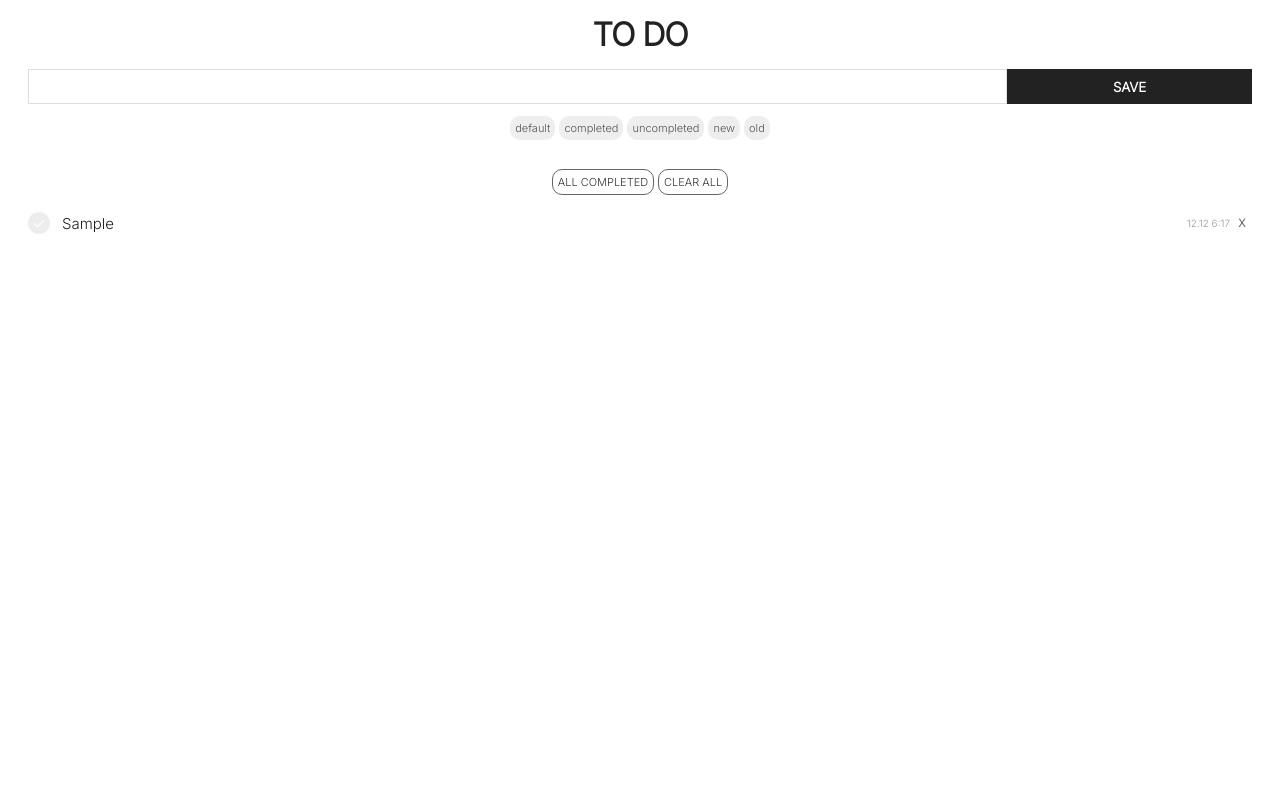
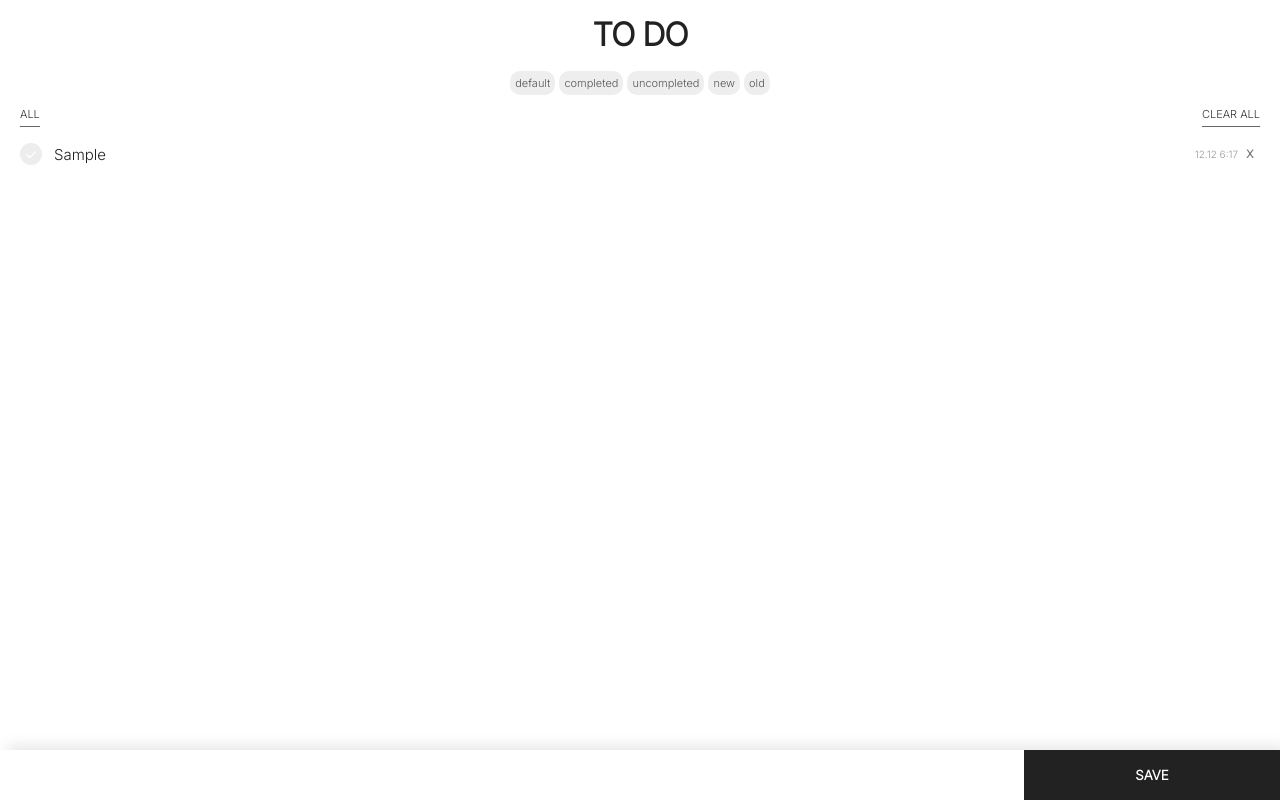
Before and after one commit to jy7123943/practice-recoil, a React (Create React App) app: page / in a window 1280 px wide. Both pictures are taken after typing "Sample" into the empty fields and a click on the button "SAVE". Built offline with nearby package versions, Linux system fonts and the light colour scheme.

Commit message:
Change css style

```diff
--- a/src/feature/App.css
+++ b/src/feature/App.css
@@ -1,3 +1,7 @@
+html, body {
+  margin: 0;
+}
+
 * {
   box-sizing: border-box;
 }
@@ -13,7 +17,7 @@ ul {
 
 h1 {
   text-align: center;
-  margin: 15px 0;
+  margin-bottom: 15px;
   color: #222;
   letter-spacing: -1px;
 }
@@ -27,5 +31,5 @@ input, button {
 }
 
 .container {
-  padding: 0 20px;
+  padding: 15px 20px 50px;
 }
--- a/src/feature/App.tsx
+++ b/src/feature/App.tsx
@@ -8,9 +8,9 @@ function App() {
   return (
     <div className="container">
       <h1>TO DO</h1>
-      <TodoInput />
       <TodoFilter />
       <TodoList />
+      <TodoInput />
     </div>
   );
 }
--- a/src/feature/TodoFilter.css
+++ b/src/feature/TodoFilter.css
@@ -2,7 +2,7 @@
   display: flex;
   justify-content: center;
   align-items: center;
-  margin-bottom: 25px;
+  margin-bottom: 5px;
 }
 
 .filter  button {
--- a/src/feature/TodoInput.css
+++ b/src/feature/TodoInput.css
@@ -1,19 +1,23 @@
 .input-container {
+  position: fixed;
+  left: 0;
+  bottom: 0;
+  width: 100%;
   display: flex;
-  margin-bottom: 10px;
+  box-shadow: 7px -4px 14px 0px rgba(0,0,0,0.1);
 }
 
 .todo-input {
   width: 80%;
-  height: 35px;
+  height: 50px;
   padding: 10px;
   font-size: 18px;
-  border: 1px solid #ddd;
+  border: none;
 }
 
 .save-button {
   width: 20%;
-  height: 35px;
+  height: 50px;
   background: #222;
   color: #fff;
   font-weight: bold;
--- a/src/feature/TodoInput.tsx
+++ b/src/feature/TodoInput.tsx
@@ -46,6 +46,7 @@ function TodoInput() {
 
   return (
     <div className="input-container">
+      <div></div>
       <input
         type='text'
         value={ todoText }
--- a/src/feature/TodoList/TodoController.css
+++ b/src/feature/TodoList/TodoController.css
@@ -1,16 +1,18 @@
 .controller {
   display: flex;
-  justify-content: center;
+  justify-content: space-between;
   align-items: center;
-  margin-bottom: 15px;
+  margin-bottom: 16px;
 }
 
 .controller  button {
-  padding: 5px;
-  margin: 2px;
-  border: 1px solid #666;
+  padding: 5px 0;
+  border-bottom: 1px solid #666;
   background: #fff;
-  border-radius: 10px;
   font-size: 11px;
   color: #333;
 }
+
+.controller button:last-child {
+  margin-left: 5px;
+}
--- a/src/feature/TodoList/TodoController.tsx
+++ b/src/feature/TodoList/TodoController.tsx
@@ -26,7 +26,7 @@ function TodoController() {
         type='button'
         onClick={ onAllItemsCheck }
       >
-        ALL COMPLETED
+        ALL
       </button>
       <button
         type='button'
--- a/src/feature/TodoList/index.css
+++ b/src/feature/TodoList/index.css
@@ -6,3 +6,7 @@
   color: #aaa;
   margin-top: 20px;
 }
+
+.todo-list {
+  padding-bottom: 20px;
+}
```
